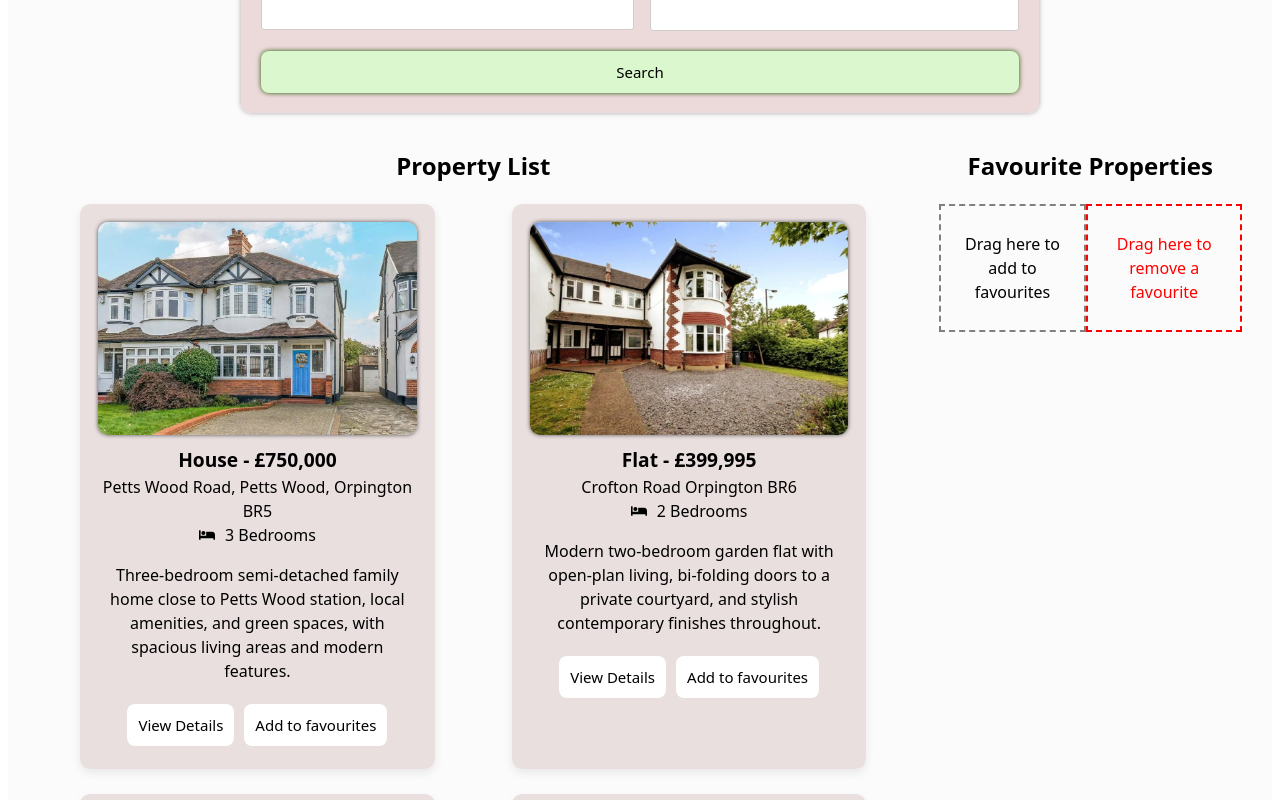
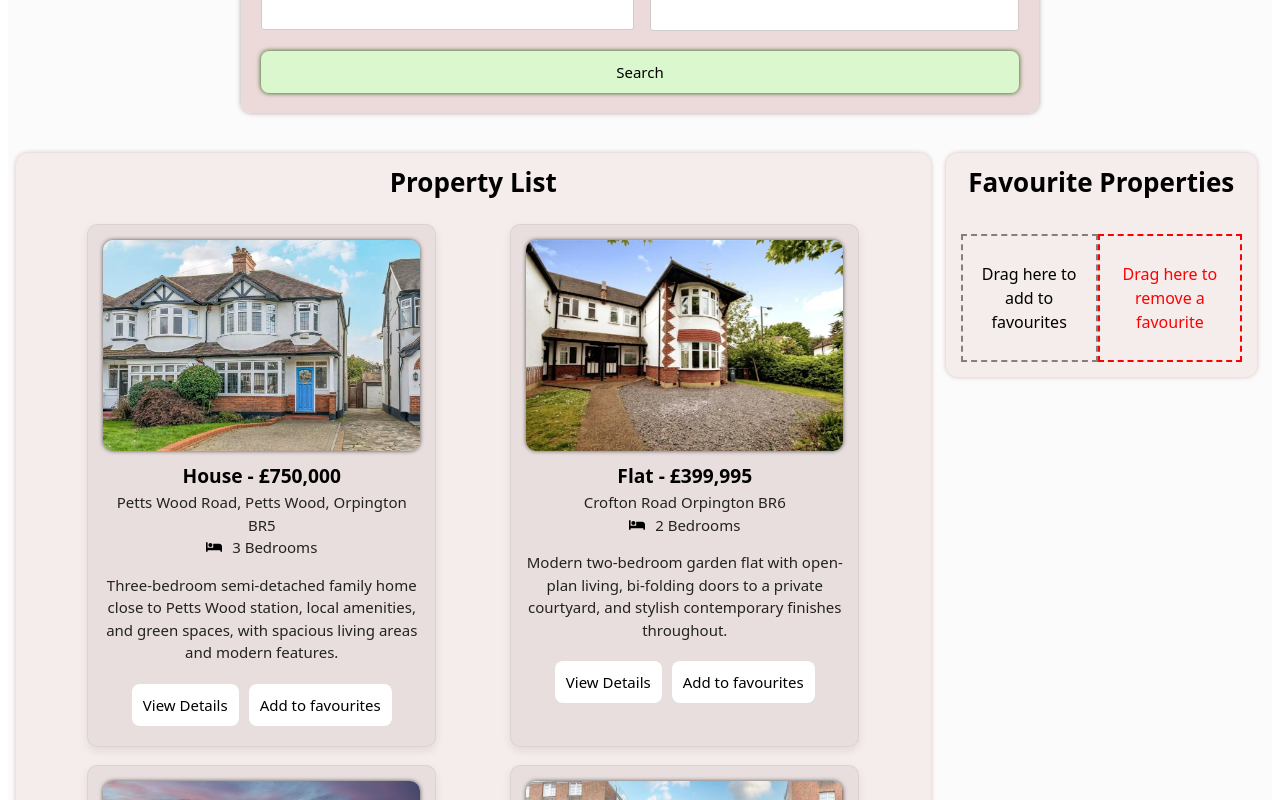
Before and after one commit to shashini13/React-CW, a React (Vite) app: page /#/ in a window 1280 px wide. Shown: the part 460-1260 px from the top of the page. Built offline with nearby package versions, Linux system fonts and the light colour scheme.

Commit message:
Fixed fonts, colors & margins

```diff
--- a/src/App.css
+++ b/src/App.css
@@ -4,6 +4,14 @@
   background-color: #fcfbfb;
   font-family: system-ui, Avenir, Helvetica, Arial, sans-serif;
   line-height: 1.5;
+}
+
+h1 {
+  letter-spacing: -0.5px;
+}
+
+h2 {
+  font-size: 26px;
 }
 
 button {
@@ -49,7 +57,7 @@ button:hover {
   padding: 20px;
   width: 60%;
   border-radius: 10px;
-  margin: 0 auto;
+  margin: 30px auto;
   display: flex;
   flex-direction: column;
   box-shadow: 0 0 5px rgb(167, 165, 165);
@@ -160,11 +168,12 @@ button:hover {
 .property-card {
   background-color: rgba(232, 220, 220, 0.911);
   margin-bottom: 10px;
-  padding: 18px;
+  padding: 15px;
   border-radius: 10px;
   text-align: center;
   width: 35%;
-  min-width: 250px;
+  min-width: 245px;
+  border: 1px solid rgba(0, 0, 0, 0.06);
   box-shadow: 0 4px 10px rgba(0, 0, 0, 0.08);
   transition:
     transform 0.25s ease,
@@ -194,6 +203,11 @@ button:hover {
   margin: 0;
 }
 
+.property-card p {
+  font-size: 15px;
+  color: #232222;
+}
+
 .property-card-h2 {
   font-size: larger;
   margin: 5px 0 0 0;
@@ -206,8 +220,8 @@ button:hover {
 .property-card:hover {
   transform: translateY(-4px);
   background-color: #ded6d6;
-  box-shadow: 0 10px 24px rgba(0, 0, 0, 0.15);
   cursor: grab;
+  box-shadow: 0 12px 28px rgba(0, 0, 0, 0.18);
 }
 
 /*Favourites*/
@@ -216,12 +230,13 @@ button:hover {
   position: sticky;
   top: 0;
   align-self: flex-start;
-  margin-right: 30px;
+  margin-right: 15px;
+  margin-top: 10px;
 }
 
 .favourites .property-card {
   width: 100%;
-  min-width: 250px;
+  min-width: 240px;
   box-sizing: border-box;
   padding: 10px;
 }
@@ -232,13 +247,14 @@ button:hover {
 }
 
 .favourites h2 {
-  margin-top: 15px;
+  margin-top: 5px;
   text-align: center;
 }
 
 .add-remove-section {
   display: flex;
   text-align: center;
+  padding: 10px;
 }
 
 .add-drag-drop {
@@ -265,10 +281,17 @@ button:hover {
 /*PropertyList*/
 .property-list-div {
   text-align: center;
-  margin-left: 10px;
+  margin-left: 8px;
   box-sizing: border-box;
   margin-top: 10px;
   flex: 3;
+}
+
+.property-list-div, .favourites{
+  background-color: #f5ecec;
+  border-radius: 12px;
+  padding: 5px;
+  box-shadow: 0px 0px 5px rgb(208, 191, 191);
 }
 
 .property-list-div h2 {
@@ -279,13 +302,13 @@ button:hover {
   justify-content: space-evenly;
   display: flex;
   flex-wrap: wrap;
-  gap: 15px;
+  gap: 8px;
 }
 
 /*Favourties and PropertyList displaying section*/
 .below-search-form-section {
   display: flex;
-  gap: 10px;
+  gap: 15px;
   align-items: flex-start;
   margin-top: 20px;
 }
@@ -297,7 +320,8 @@ button:hover {
   box-shadow: 1px 2px 5px rgb(214, 210, 210);
   margin: 25px auto;
   padding: 10px;
-  background-color: #f6f6f6;
+  background-color: #f9eeee;
+  border: 1px solid #ddd;
 }
 
 .property-details-header {
@@ -322,6 +346,7 @@ button:hover {
 
 .image-gallery-image {
   width: 85% !important;
+  border-radius: 5px;
 }
 
 .image-gallery-svg {
@@ -352,7 +377,7 @@ button:hover {
 .summary-item {
   text-align: center;
   border: 1px solid rgb(116, 116, 116);
-  background-color: #f7f7f7;
+  background-color: #e0c6c6;
 }
 
 .heading {
@@ -360,7 +385,7 @@ button:hover {
   justify-content: center;
   align-items: center;
   gap: 6px;
-  color: #555;
+  color: #313131;
   margin: 5px;
   font-weight: bold;
   text-transform: uppercase;
@@ -369,7 +394,7 @@ button:hover {
 .value {
   padding-top: 5px;
   margin: 10px;
-  border-top: 2px solid rgb(221, 195, 195);
+  border-top: 2px solid rgb(105, 94, 94);
 }
 
 .tab-list {
```
